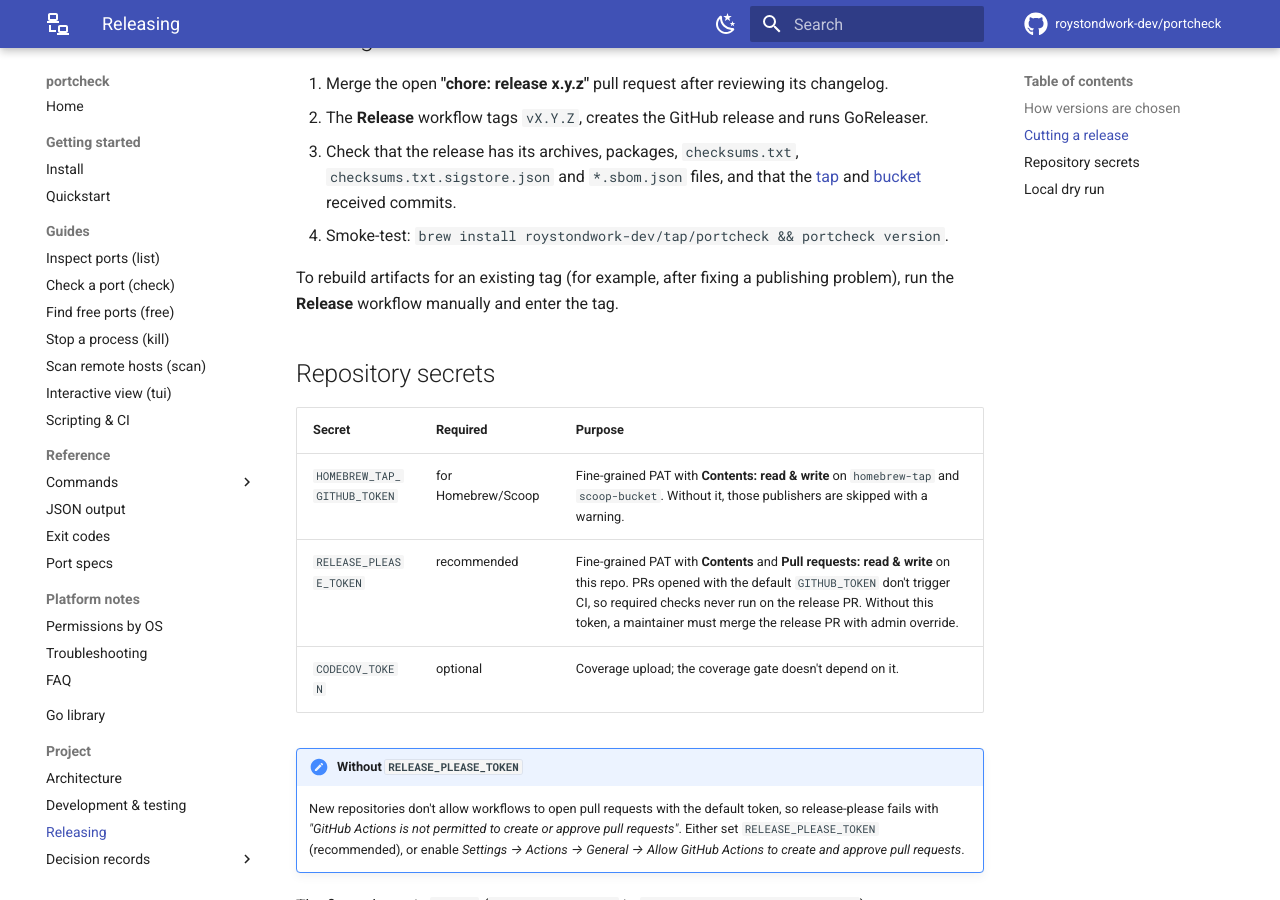
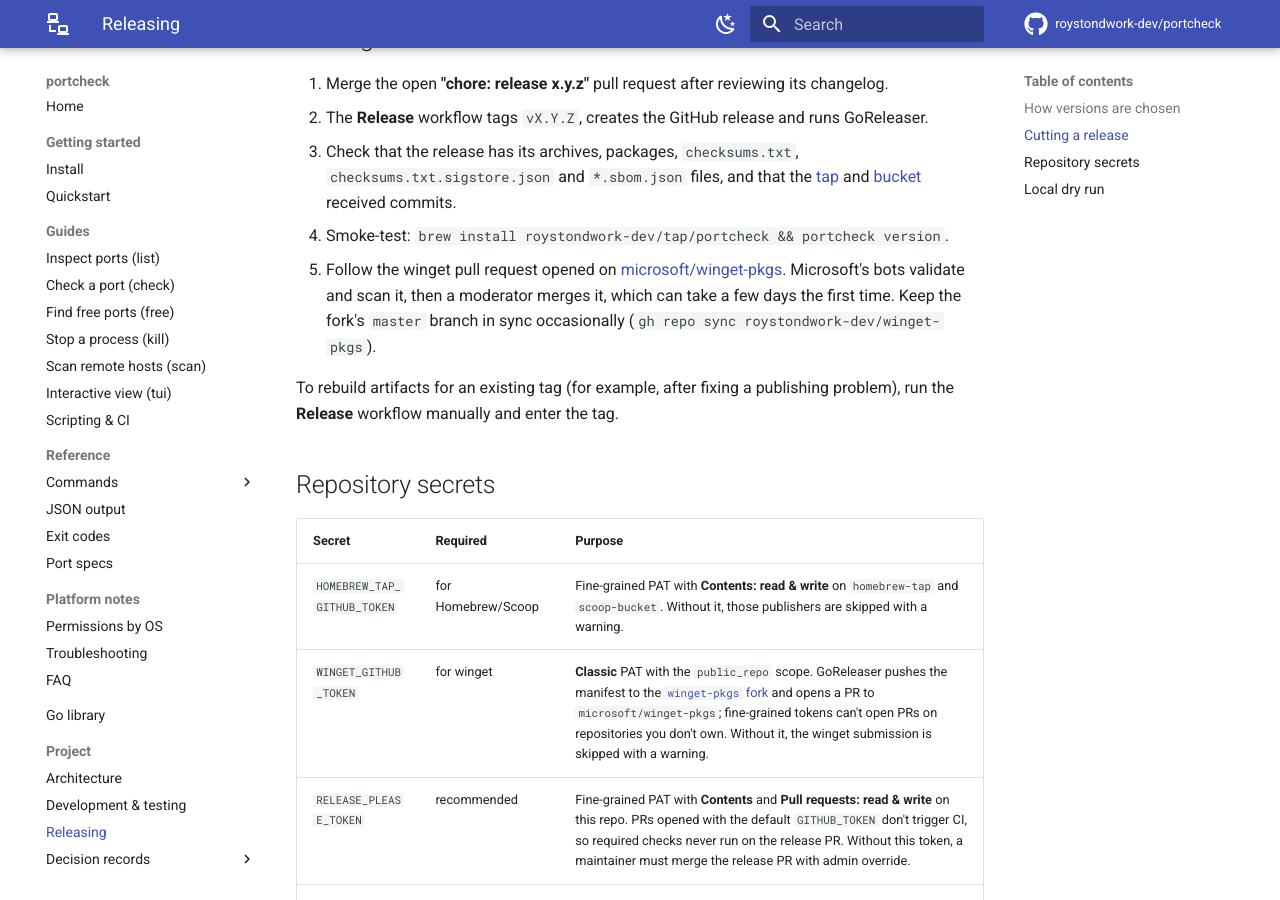
Before and after one commit to roystondwork-dev/portcheck, an MkDocs documentation site: the page built from docs/releasing.md, in a window 1280 px wide and 900 px high, scrolled down 688 px. Built offline with MkDocs 1.6.1 and Material for MkDocs 9.7.7, drawn with Linux system fonts in a browser that asks for light colours; comment, search, counter and statistics services are not loaded.

Commit message:
build(release): publish to winget
GoReleaser writes the manifest (portable zip, x64 + arm64) to the
roystondwork-dev/winget-pkgs fork and opens a PR to microsoft/winget-pkgs.
Skipped with a warning until WINGET_GITHUB_TOKEN is set. Docs: winget
install tab, release checklist, token requirements.

Co-Authored-By: Claude Opus 5.5 <noreply@anthropic.com>

```diff
--- a/docs/releasing.md
+++ b/docs/releasing.md
@@ -36,6 +36,11 @@ are hidden.
    [tap](https://github.com/roystondwork-dev/homebrew-tap) and
    [bucket](https://github.com/roystondwork-dev/scoop-bucket) received commits.
 4. Smoke-test: `brew install roystondwork-dev/tap/portcheck && portcheck version`.
+5. Follow the winget pull request opened on
+   [microsoft/winget-pkgs](https://github.com/microsoft/winget-pkgs/pulls?q=is%3Apr+RoystonD.portcheck).
+   Microsoft's bots validate and scan it, then a moderator merges it, which can take a few
+   days the first time. Keep the fork's `master` branch in sync occasionally
+   (`gh repo sync roystondwork-dev/winget-pkgs`).
 
 To rebuild artifacts for an existing tag (for example, after fixing a publishing
 problem), run the **Release** workflow manually and enter the tag.
@@ -45,6 +50,7 @@ problem), run the **Release** workflow manually and enter the tag.
 | Secret | Required | Purpose |
 |---|---|---|
 | `HOMEBREW_TAP_GITHUB_TOKEN` | for Homebrew/Scoop | Fine-grained PAT with **Contents: read & write** on `homebrew-tap` and `scoop-bucket`. Without it, those publishers are skipped with a warning. |
+| `WINGET_GITHUB_TOKEN` | for winget | **Classic** PAT with the `public_repo` scope. GoReleaser pushes the manifest to the [`winget-pkgs` fork](https://github.com/roystondwork-dev/winget-pkgs) and opens a PR to `microsoft/winget-pkgs`; fine-grained tokens can't open PRs on repositories you don't own. Without it, the winget submission is skipped with a warning. |
 | `RELEASE_PLEASE_TOKEN` | recommended | Fine-grained PAT with **Contents** and **Pull requests: read & write** on this repo. PRs opened with the default `GITHUB_TOKEN` don't trigger CI, so required checks never run on the release PR. Without this token, a maintainer must merge the release PR with admin override. |
 | `CODECOV_TOKEN` | optional | Coverage upload; the coverage gate doesn't depend on it. |
 
```
Also changed, not shown: .goreleaser.yaml (+37 -0 lines), README.md (+3 -0 lines), docs/install.md (+8 -0 lines), 1 other file.
